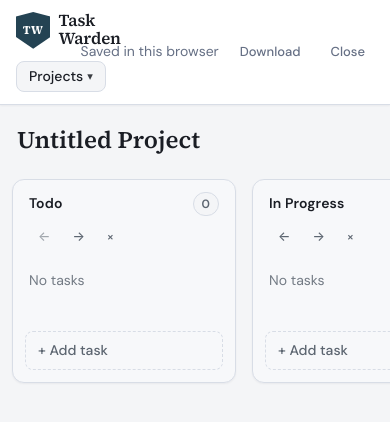
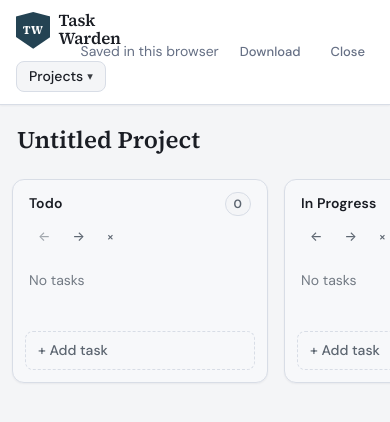
Before and after one commit to mwilcome/task-warden, an Angular app in the folder frontend/: page / in a window 390 px wide. Both pictures are taken after a click on the button "New browser project". Shown: the top 422 px of the page. Built offline with nearby package versions, Linux system fonts and the light colour scheme.

Commit message:
Keep board columns at 16rem on small screens.
Stop shrinking swimlanes to 14rem. Start-align the board under 40rem
so iOS does not squeeze columns into the viewport. Sideways pan stays.

Co-authored-by: Michael Wilcome <mwilcomesc@gmail.com>

```diff
--- a/frontend/src/styles.scss
+++ b/frontend/src/styles.scss
@@ -1303,10 +1303,9 @@ body.is-task-dragging {
     padding-inline: var(--space-3);
   }
 
-  .board-column {
-    flex-basis: 14rem;
-    width: 14rem;
-    min-width: 14rem;
+  /* Center + min-width 100% squeezes columns into the viewport on iOS. */
+  .board {
+    justify-content: flex-start;
   }
 }
 
```
